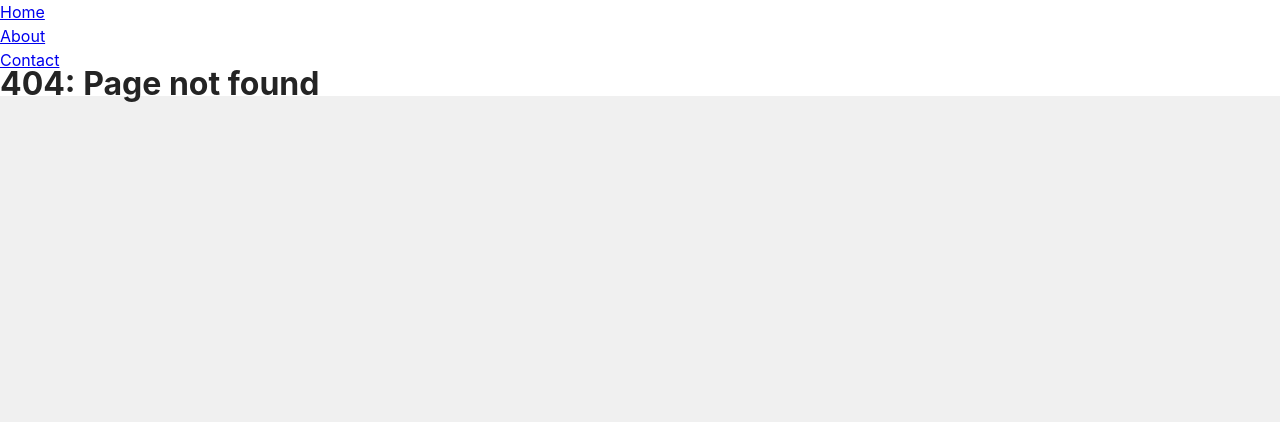
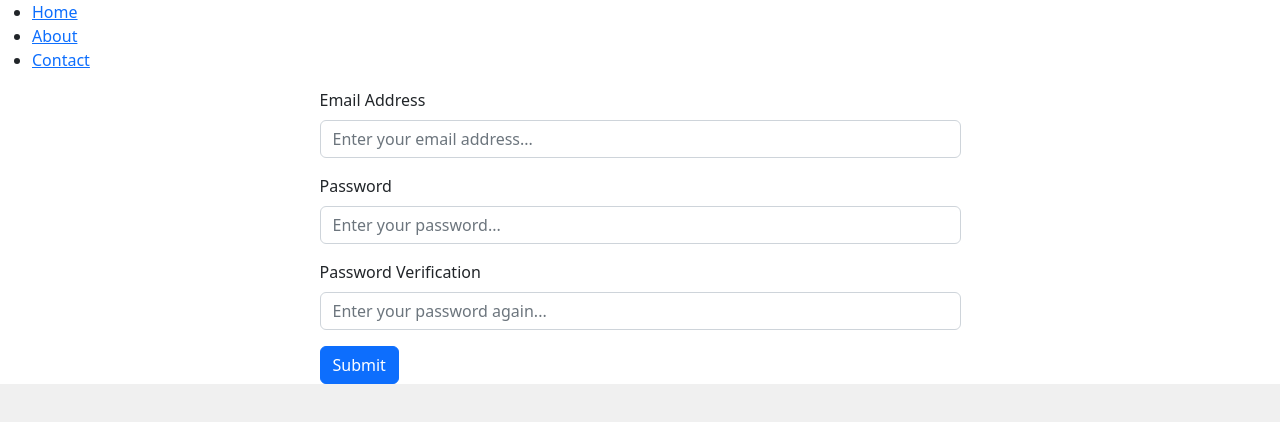
Before and after one commit to Deadrick99/petstore, a React (Vite) app: page /signup in a window 1280 px wide. Before the commit this address had no page. Shown: the top 422 px of the page. Built offline with nearby package versions, Linux system fonts and the light colour scheme.

Commit message:
WIP: adding login and signup pages

```diff
--- a/package.json
+++ b/package.json
@@ -9,7 +9,9 @@
     "preview": "vite preview"
   },
   "dependencies": {
+    "bootstrap": "^5.2.1",
     "react": "^18.2.0",
+    "react-bootstrap": "^2.5.0",
     "react-router-dom": "^6.4.1"
   },
   "devDependencies": {
--- a/src/App.tsx
+++ b/src/App.tsx
@@ -6,7 +6,9 @@ import "./App.css";
 
 import Home from "./pages/Home";
 import Layout from "./pages/Layout";
+import Login from "./pages/Login";
 import Page404 from "./pages/Page404";
+import SignUp from "./pages/SignUp";
 
 ReactDOM.createRoot(document.getElementById("root") as HTMLElement).render(
   <React.StrictMode>
@@ -15,6 +17,8 @@ ReactDOM.createRoot(document.getElementById("root") as HTMLElement).render(
         <Route path="/" element={<Layout />}>
           <Route index element={<Home />} />
           <Route path="*" element={<Page404 />} />
+          <Route path="login" element={<Login />} />
+          <Route path="signup" element={<SignUp />} />
         </Route>
       </Routes>
     </BrowserRouter>
--- /dev/null
+++ b/src/pages/Login.tsx
@@ -0,0 +1,44 @@
+import Button from 'react-bootstrap/Button';
+import Col from 'react-bootstrap/Col';
+import Container from 'react-bootstrap/Container';
+import Form from 'react-bootstrap/Form';
+import Row from 'react-bootstrap/Row';
+
+import 'bootstrap/dist/css/bootstrap.min.css';
+
+const Login = () => {
+    return (
+        <Container>
+            <Row className='justify-content-center'>
+                <Col md={7}>
+                    <Form>
+                        {/**
+                         * Email Address Field
+                         */}
+                        <Form.Group className='mb-3' controlId='formLoginEmail'>
+                            <Form.Label>Email Address</Form.Label>
+                            <Form.Control type='email' placeholder='Enter your email address...' />
+                        </Form.Group>
+
+                        {/**
+                         * Password Field
+                        */}
+                        <Form.Group className='mb-3' controlId='formLoginPassword'>
+                            <Form.Label>Password</Form.Label>
+                            <Form.Control type="password" placeholder='Enter your password...' />
+                        </Form.Group>
+
+                        {/**
+                         * Buttons
+                         */}
+                        <Button variant='primary' type="submit">
+                            Submit
+                        </Button>
+                    </Form>
+                </Col>
+            </Row>
+        </Container>
+    )
+};
+
+export default Login;
--- /dev/null
+++ b/src/pages/SignUp.tsx
@@ -0,0 +1,103 @@
+import React, { useState } from 'react';
+import Button from 'react-bootstrap/Button';
+import Col from 'react-bootstrap/Col';
+import Container from 'react-bootstrap/Container';
+import Form from 'react-bootstrap/Form';
+import Row from 'react-bootstrap/Row';
+
+import 'bootstrap/dist/css/bootstrap.min.css';
+
+const SignUp = () => {
+    const [form, setForm] = useState({
+        email: '',
+        password: '',
+        password_verify: ''
+    });
+    const [errors, setErrors] = useState({
+        email: null,
+        password: null,
+        password_verify: null
+    })
+
+    const handleSubmit = (e: React.MouseEvent<HTMLButtonElement>) => {
+        e.preventDefault()
+        console.log(form)
+    }
+
+    const setField = (field: any, value: any) => {
+        setForm({
+            ...form,
+            [field]:value
+        });
+
+        if (!!errors[field as keyof typeof errors])
+            setErrors({
+                ...errors,
+                [field]:null
+            });
+    }
+
+    return (
+        <Container>
+            <Row className='justify-content-center'>
+                <Col md={7}>
+                    <Form>
+                        {/**
+                         * Email Address Field
+                         */}
+                        <Form.Group className='mb-3' controlId='formSigUpEmail'>
+                            <Form.Label>Email Address</Form.Label>
+                            <Form.Control
+                                type='email'
+                                placeholder='Enter your email address...'
+                                value={form.email}
+                                onChange={(e) => setField('email', e.target.value)}
+                                isInvalid={!!errors.email}
+                            />
+                            <Form.Control.Feedback type='invalid'>
+                                {errors.email}
+                            </Form.Control.Feedback>
+                        </Form.Group>
+
+                        {/**
+                         * Password Field
+                        */}
+                        <Form.Group className='mb-3' controlId='formSignUpPassword'>
+                            <Form.Label>Password</Form.Label>
+                            <Form.Control
+                                type="password"
+                                placeholder='Enter your password...'
+                                value={form.password}
+                                onChange={(e) => setField('password', e.target.value)}
+                                isInvalid={!!errors.password}
+                            />
+                        </Form.Group>
+
+                        {/**
+                         * Password Verification Field
+                        */}
+                        <Form.Group className='mb-3' controlId='formSignUpPasswordVerify'>
+                            <Form.Label>Password Verification</Form.Label>
+                            <Form.Control
+                                type="password"
+                                placeholder='Enter your password again...'
+                                value={form.password_verify}
+                                onChange={(e) => setField('password_verify', e.target.value)}
+                                isInvalid={!!errors.password_verify}
+                            />
+                        </Form.Group>
+
+                        {/**
+                         * Buttons
+                         */}
+                        <Button variant='primary' type="submit" onClick={handleSubmit}>
+                            Submit
+                        </Button>
+                    </Form>
+                </Col>
+            </Row>
+        </Container>
+    )
+};
+
+export default SignUp;
```
Also changed, not shown: 1 other file (tests, documents, lock files or other folders).
